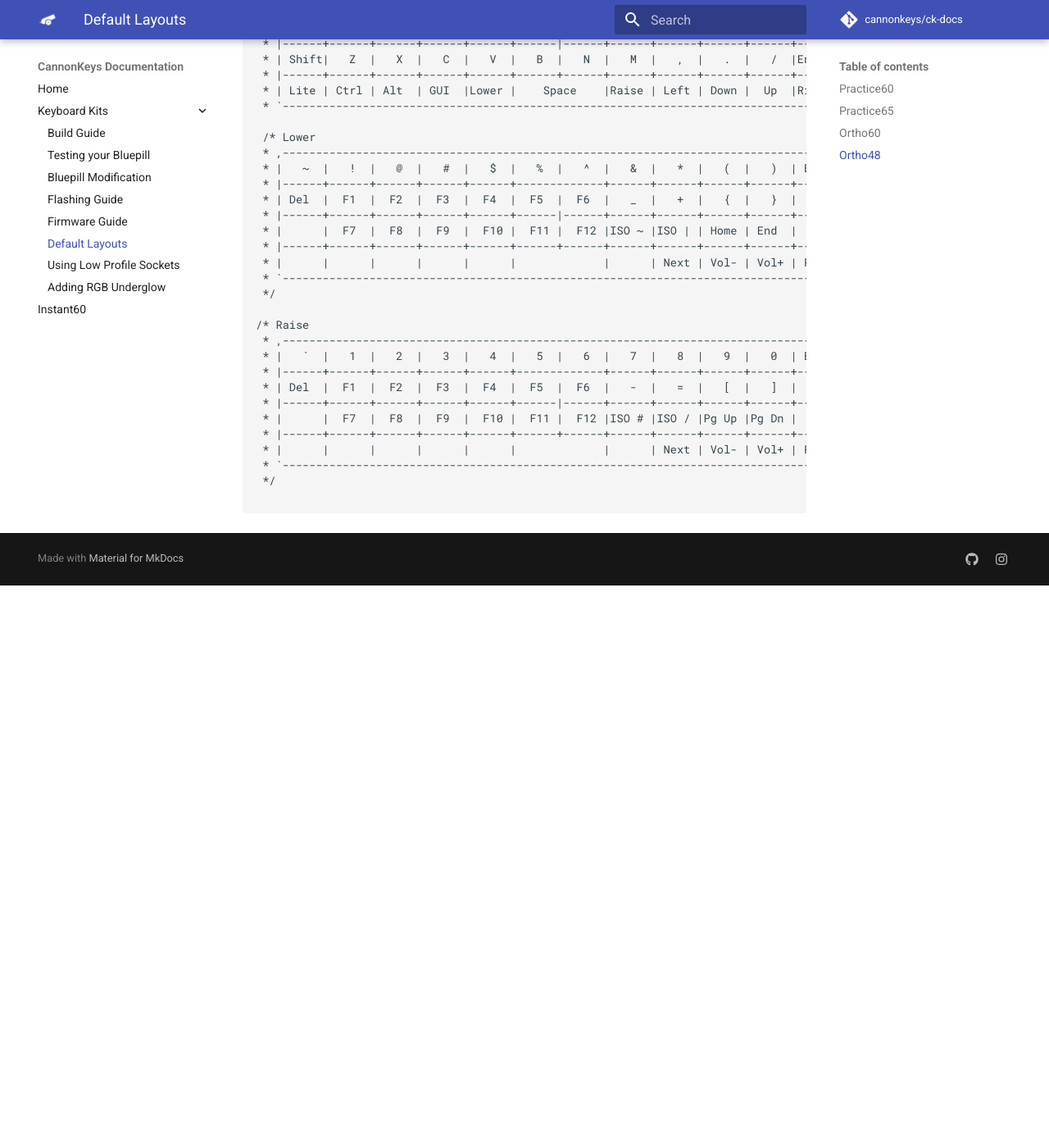
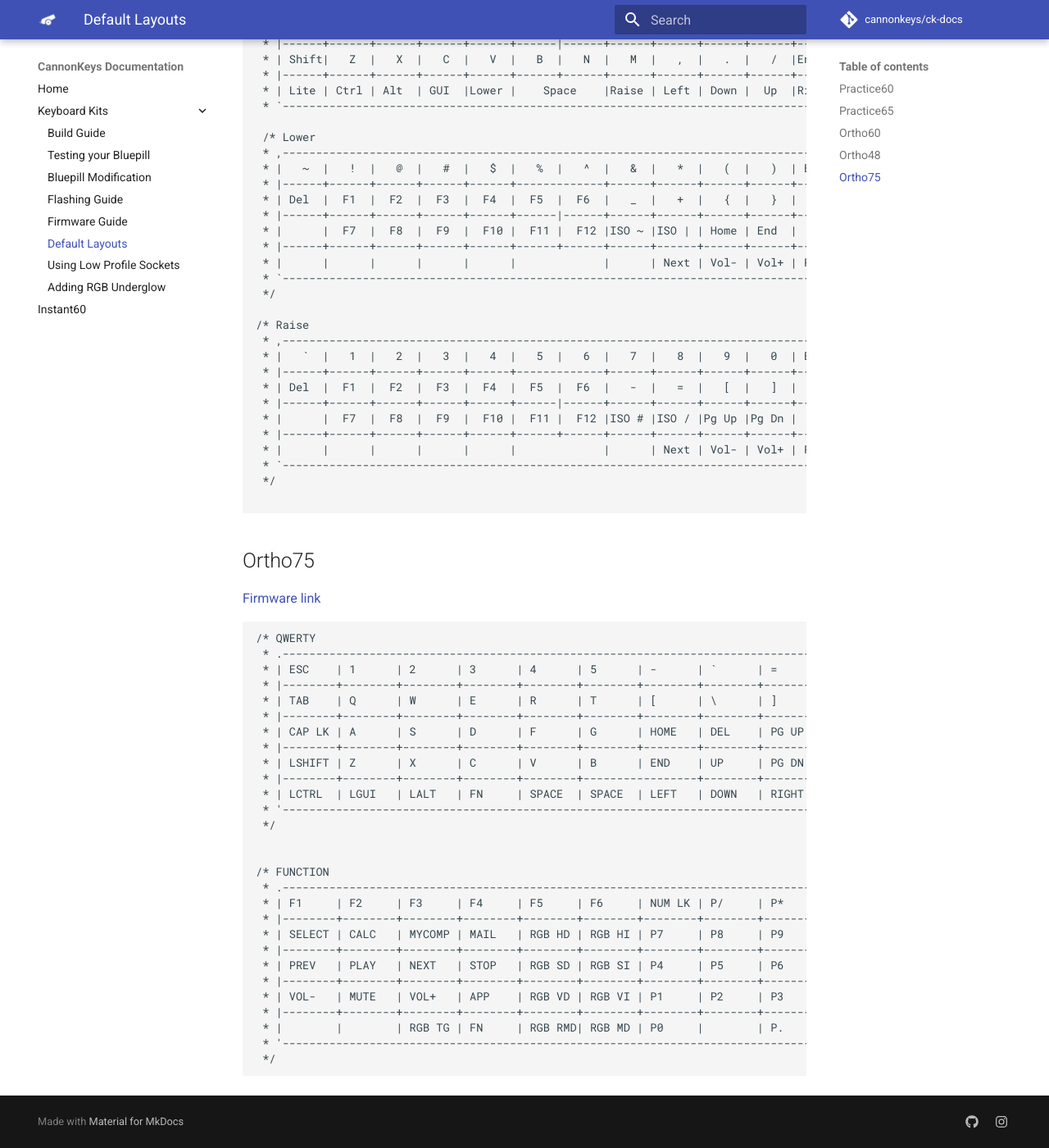
Before and after one commit to cannonkeys/ck-docs, an MkDocs documentation site: the page built from docs/default-layouts.md, in a window 1280 px wide and 1400 px high, scrolled down 2693 px. Shown: the whole window at 82% size. Built offline with MkDocs 1.6.1 and Material for MkDocs 9.7.7, drawn with Linux system fonts in a browser that asks for light colours; comment, search, counter and statistics services are not loaded; before the commit the page ends 3407 px from its top, so only the background shows below that.

Commit message:
Update docs to include Ortho75

````diff
--- a/docs/default-layouts.md
+++ b/docs/default-layouts.md
@@ -105,3 +105,36 @@ First layer:
  */
 
 ```
+
+## Ortho75
+[Firmware link](assets/cannonkeys_ortho75_default.bin)
+```
+/* QWERTY
+ * .--------------------------------------------------------------------------------------------------------------------------------------.
+ * | ESC    | 1      | 2      | 3      | 4      | 5      | -      | `      | =      | 6      | 7      | 8      | 9      | 0      | BACKSP |
+ * |--------+--------+--------+--------+--------+--------+--------+--------+--------+--------+--------+--------+--------+-----------------|
+ * | TAB    | Q      | W      | E      | R      | T      | [      | \      | ]      | Y      | U      | I      | O      | P      | '      |
+ * |--------+--------+--------+--------+--------+--------+--------+--------+--------+--------+--------+--------+-----------------+--------|
+ * | CAP LK | A      | S      | D      | F      | G      | HOME   | DEL    | PG UP  | H      | J      | K      | L      | ;      | ENTER  |
+ * |--------+--------+--------+--------+--------+--------+--------+--------+--------+--------+--------+--------------------------+--------|
+ * | LSHIFT | Z      | X      | C      | V      | B      | END    | UP     | PG DN  | N      | M      | ,      | .      | /      | RSHIFT |
+ * |--------+--------+--------+--------+--------+-----------------+--------+--------+--------+--------+-----------------+--------+--------|
+ * | LCTRL  | LGUI   | LALT   | FN     | SPACE  | SPACE  | LEFT   | DOWN   | RIGHT  | SPACE  | SPACE  | FN     | RALT   | RGUI   | RCTRL  |
+ * '--------------------------------------------------------------------------------------------------------------------------------------'
+ */
+
+
+/* FUNCTION
+ * .--------------------------------------------------------------------------------------------------------------------------------------.
+ * | F1     | F2     | F3     | F4     | F5     | F6     | NUM LK | P/     | P*     | F7     | F8     | F9     | F10    | F11    | F12    |
+ * |--------+--------+--------+--------+--------+--------+--------+--------+--------+--------+--------+--------+--------+--------+--------|
+ * | SELECT | CALC   | MYCOMP | MAIL   | RGB HD | RGB HI | P7     | P8     | P9     | -      |        |        | PR SCR | SCR LK | PAUSE  |
+ * |--------+--------+--------+--------+--------+--------+--------+--------+--------+--------+--------+--------+--------+--------+--------|
+ * | PREV   | PLAY   | NEXT   | STOP   | RGB SD | RGB SI | P4     | P5     | P6     | +      |        | RESET  |        |        |        |
+ * |--------+--------+--------+--------+--------+--------+--------+--------+--------+--------+--------+--------+--------+--------+--------|
+ * | VOL-   | MUTE   | VOL+   | APP    | RGB VD | RGB VI | P1     | P2     | P3     | PENT   |        |        |        |        |        |
+ * |--------+--------+--------+--------+--------+--------+--------+--------+--------+--------+--------+--------+--------+--------+--------|
+ * |        |        | RGB TG | FN     | RGB RMD| RGB MD | P0     |        | P.     | PENT   | PENT   | FN     |        |        |        |
+ * '--------------------------------------------------------------------------------------------------------------------------------------'
+ */
+```
````
Also changed, not shown: docs/bluepill-build.md (+1 -1 lines), 1 other file.
